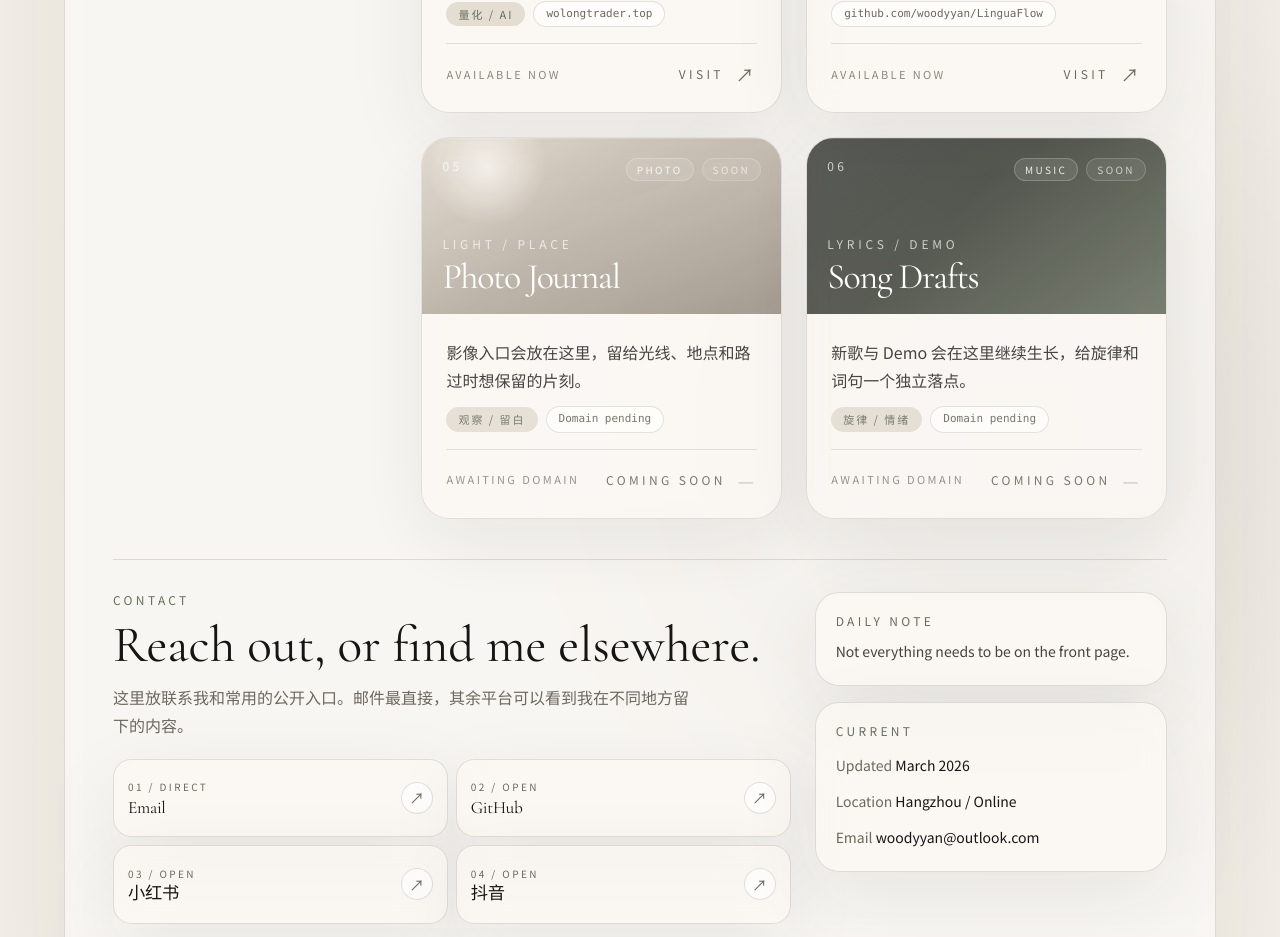
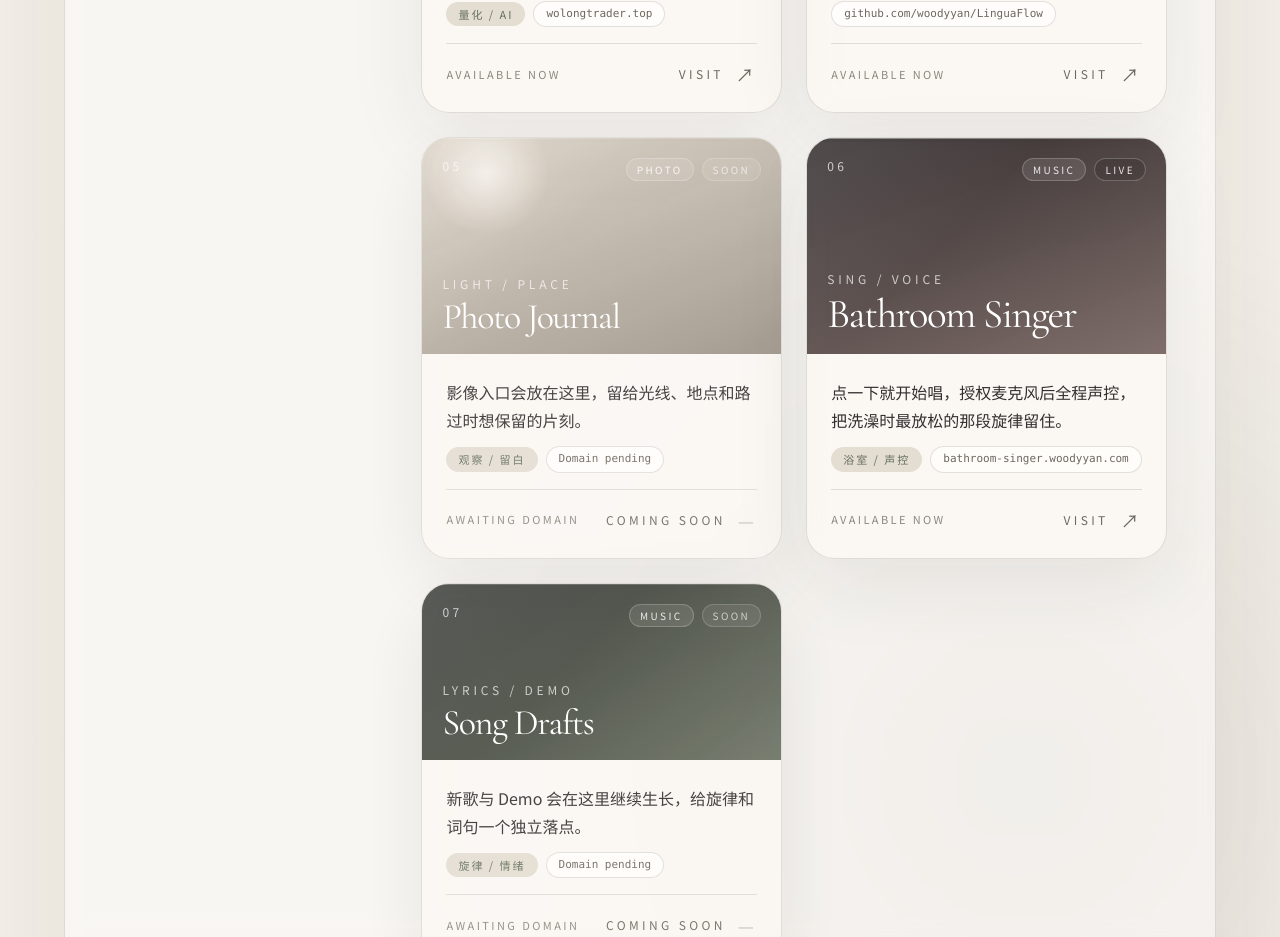
Before and after one commit to woodyyan/woodyyan, a Next.js app: page / in a window 1280 px wide. Shown: the part 1680-2617 px from the top of the page. Built offline with nearby package versions, Linux system fonts and the light colour scheme; no server answers; the database is empty.

Commit message:
feat: add Bathroom Singer to overview

```diff
--- a/src/content/site-content.ts
+++ b/src/content/site-content.ts
@@ -100,8 +100,22 @@ export const sectionItems: SectionItem[] = [
     meta: "Domain pending",
   },
   {
+    id: "bathroom-singer",
+    index: "06",
+    title: "Bathroom Singer",
+    summary: "点一下就开始唱，授权麦克风后全程声控，把洗澡时最放松的那段旋律留住。",
+    note: "浴室 / 声控",
+    category: "Music",
+    href: "https://bathroom-singer.woodyyan.com",
+    cta: "Visit",
+    surfaceClassName: "surface-songs",
+    surfaceLabel: "Sing / Voice",
+    status: "live",
+    meta: "bathroom-singer.woodyyan.com",
+  },
+  {
     id: "new-songs",
-    index: "06",
+    index: "07",
     title: "Song Drafts",
     summary: "新歌与 Demo 会在这里继续生长，给旋律和词句一个独立落点。",
     note: "旋律 / 情绪",
```
